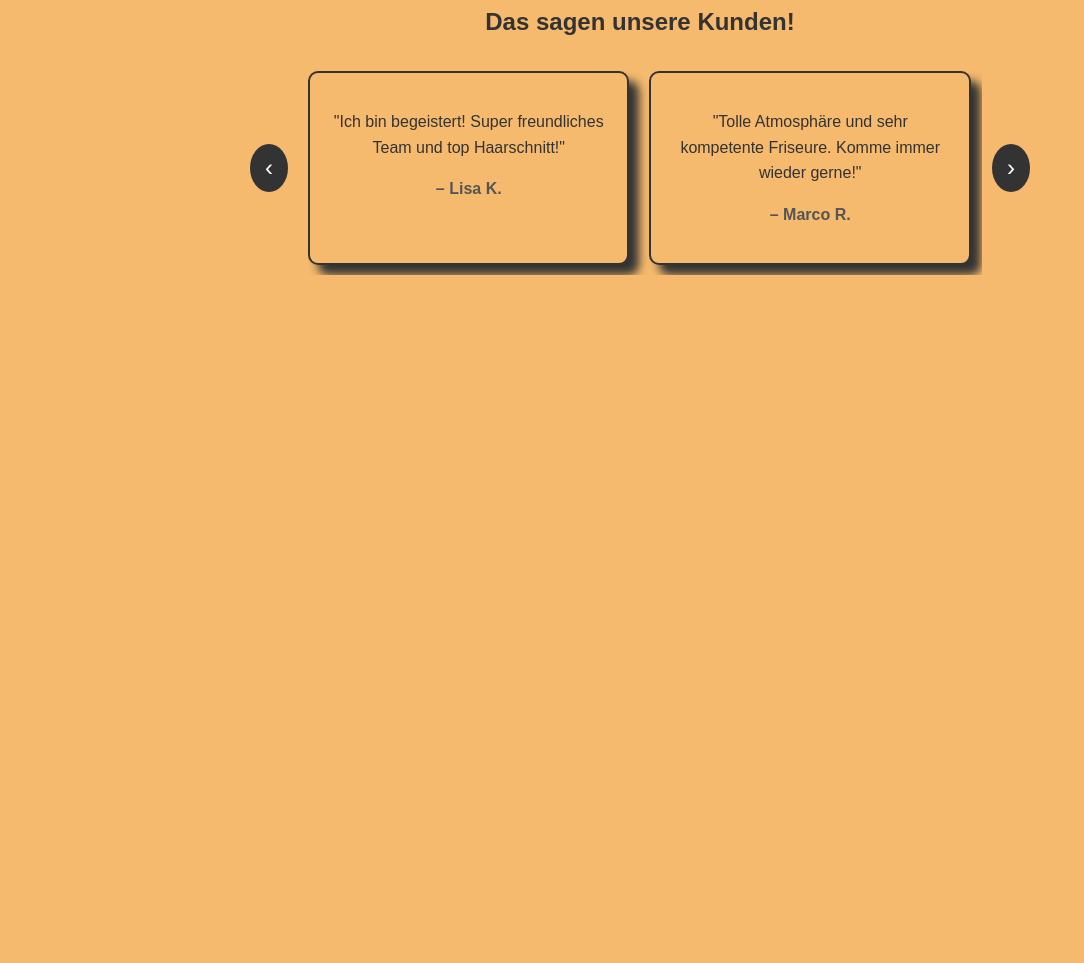
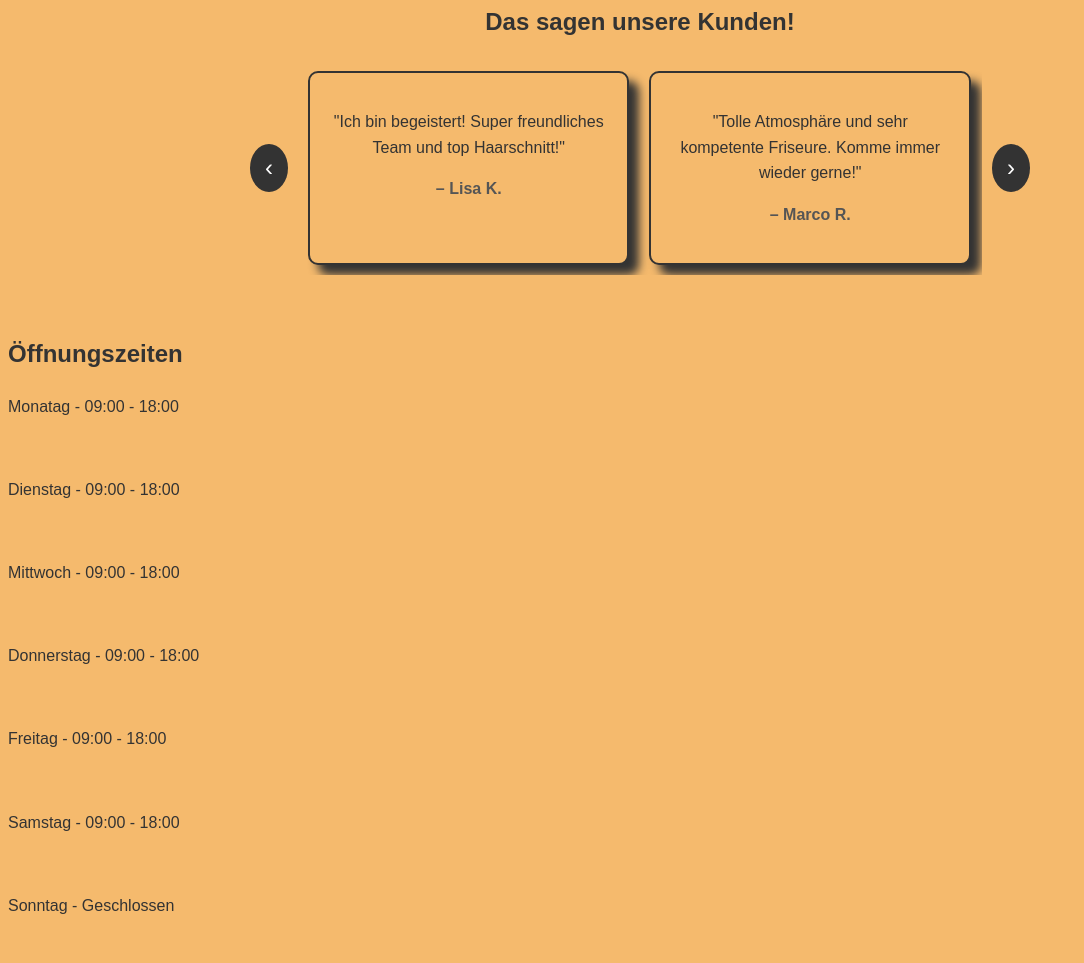
Before and after one commit to PatrickZablocki/Friseursalon-Classic, a plain HTML site: page index.html in a window 1280 px wide. Shown: the part 1304-2267 px from the top of the page, without its empty margins (0-1084 px from the left). Before the commit the page ends 1627 px from the top, so only its background shows below. Drawn offline with Linux system fonts and the light colour scheme.

Commit message:
Öffnungszeiten Section eingesetzt , morgen mache ich mehr und das styling dazu

```diff
--- a/index.html
+++ b/index.html
@@ -79,9 +79,24 @@
             <button id="nextBtn" class="nav_button">›</button>
         </div>
     </section>
+    <section class="Info">
+        <div class="Info_Container">
+            <div class="Öffnungszeiten_Container">
+                <h2>Öffnungszeiten</h2>
+                <p>Monatag - 09:00 - 18:00 </p><br>
+                <p>Dienstag - 09:00 - 18:00</p><br>
+                <p>Mittwoch - 09:00 - 18:00</p><br>
+                <p>Donnerstag - 09:00 - 18:00</p><br>
+                <p>Freitag - 09:00 - 18:00</p><br>
+                <p>Samstag - 09:00 - 18:00</p><br>
+                <p>Sonntag - Geschlossen</p><br>
+            </div>
 
-    <section></section>
-    <footer></footer>
+        </div>
+    </section>
+    <footer>
+
+    </footer>
     <script src="./index.js"></script>
 </body>
 </html>
--- a/style.css
+++ b/style.css
@@ -179,3 +179,5 @@ body {
 .nav_button:hover {
     background: #555;
 }
+
+/* Now the Section for the Stiyling for Location */
```
